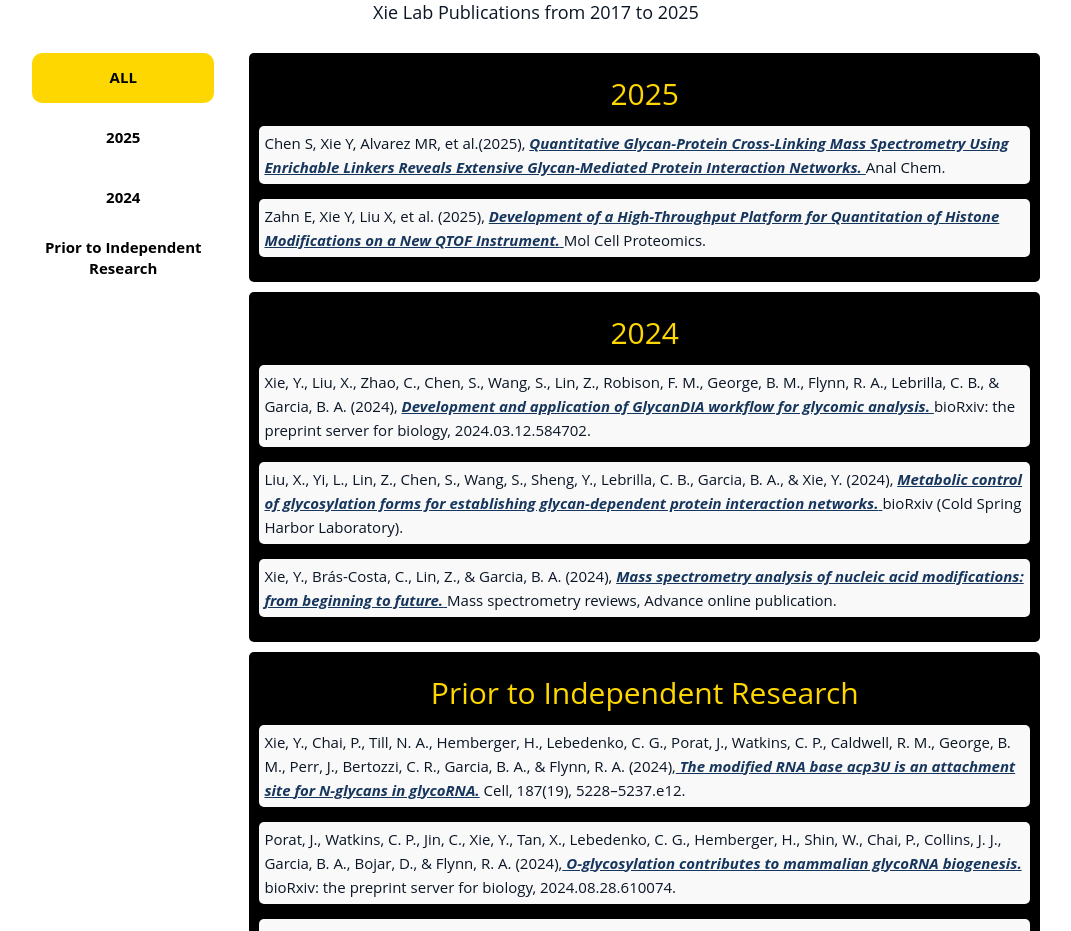
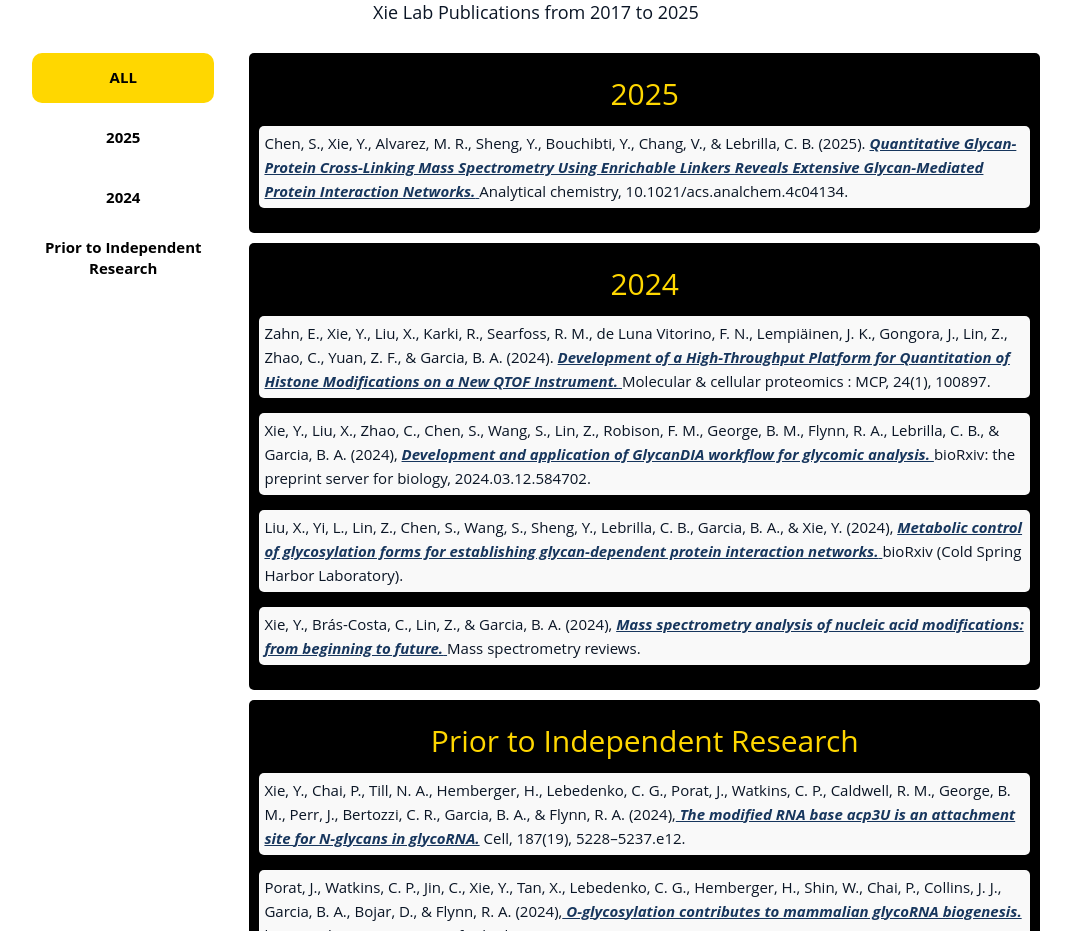
Before and after one commit to Eva-1023/XieLab, a plain HTML site: page index.html in a window 1280 px wide. Shown: the part 6012-6943 px from the top of the page, without its empty margins (104-1175 px from the left). Drawn offline with nearby package versions, Linux system fonts and the light colour scheme.

Commit message:
happy chinese year!

```diff
--- a/index.html
+++ b/index.html
@@ -463,25 +463,25 @@
                 <div class="custom-heading-year">2025</div>
                 <div class="publication">
                     <p>
-                        Chen S, Xie Y, Alvarez MR, et al.(2025),
-                        <a href="https://pubs.acs.org/doi/full/10.1021/acs.analchem.4c04134" target="_self" style="color: rgb(23, 54, 93); text-decoration: underline;">
+                        Chen, S., Xie, Y., Alvarez, M. R., Sheng, Y., Bouchibti, Y., Chang, V., & Lebrilla, C. B. (2025).
+                        <a href="https://doi.org/10.1021/acs.analchem.4c04134" target="_self" style="color: rgb(23, 54, 93); text-decoration: underline;">
                             <span style="color: rgb(23, 54, 93);"><em><strong> Quantitative Glycan-Protein Cross-Linking Mass Spectrometry Using Enrichable Linkers Reveals Extensive Glycan-Mediated Protein Interaction Networks.</strong></em></span>
                         </a>
-                        Anal Chem.
-                    </p>
-                </div>
-                <div class="publication">
-                    <p>
-                        Zahn E, Xie Y, Liu X, et al.  (2025),
-                        <a href="https://doi.org/10.1101/2024.10.30.621210" target="_self" style="color: rgb(23, 54, 93); text-decoration: underline;">
-                            <span style="color: rgb(23, 54, 93);"><em><strong> Development of a High-Throughput Platform for Quantitation of Histone Modifications on a New QTOF Instrument.</strong></em></span>
-                        </a>
-                        Mol Cell Proteomics.
+                        Analytical chemistry, 10.1021/acs.analchem.4c04134.
                     </p>
                 </div>
             </div>
                 <div class="year" id="2024">
                 <div class="custom-heading-year">2024</div>
+                    <div class="publication">
+                    <p>
+                        Zahn, E., Xie, Y., Liu, X., Karki, R., Searfoss, R. M., de Luna Vitorino, F. N., Lempiäinen, J. K., Gongora, J., Lin, Z., Zhao, C., Yuan, Z. F., & Garcia, B. A. (2024).
+                        <a href="https://doi.org/10.1016/j.mcpro.2024.100897" target="_self" style="color: rgb(23, 54, 93); text-decoration: underline;">
+                            <span style="color: rgb(23, 54, 93);"><em><strong> Development of a High-Throughput Platform for Quantitation of Histone Modifications on a New QTOF Instrument.</strong></em></span>
+                        </a>
+                        Molecular & cellular proteomics : MCP, 24(1), 100897.
+                    </p>
+                </div>
                 <div class="publication">
                     <p>
                         Xie, Y., Liu, X., Zhao, C., Chen, S., Wang, S., Lin, Z., Robison, F. M., George, B. M., Flynn, R. A., Lebrilla, C. B., & Garcia, B. A. (2024),
@@ -506,7 +506,7 @@
                         <a href="https://doi.org/10.1002/mas.21907" target="_self" style="color: rgb(23, 54, 93); text-decoration: underline;">
                             <span style="color: rgb(23, 54, 93);"><em><strong> Mass spectrometry analysis of nucleic acid modifications: from beginning to future.</strong></em></span>
                         </a>
-                        Mass spectrometry reviews, Advance online publication.
+                        Mass spectrometry reviews.
                     </p>
                 </div>
             </div>
```
